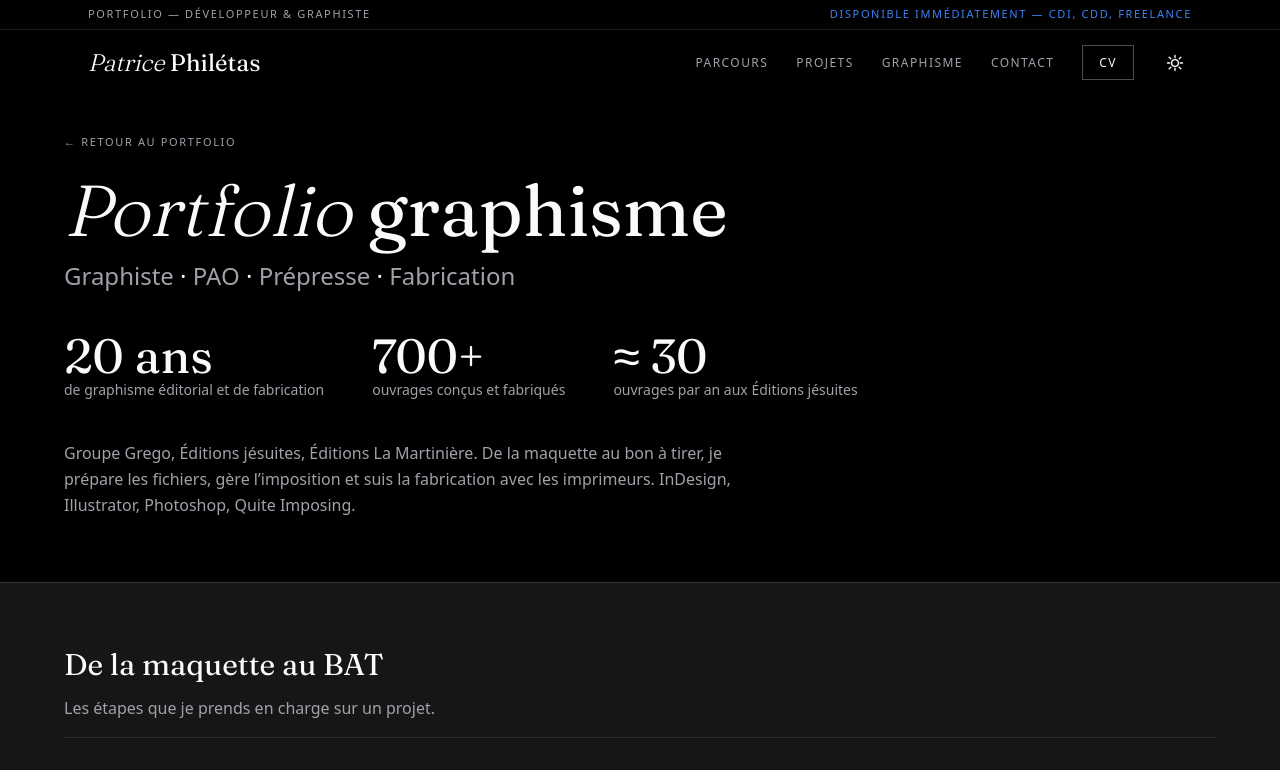
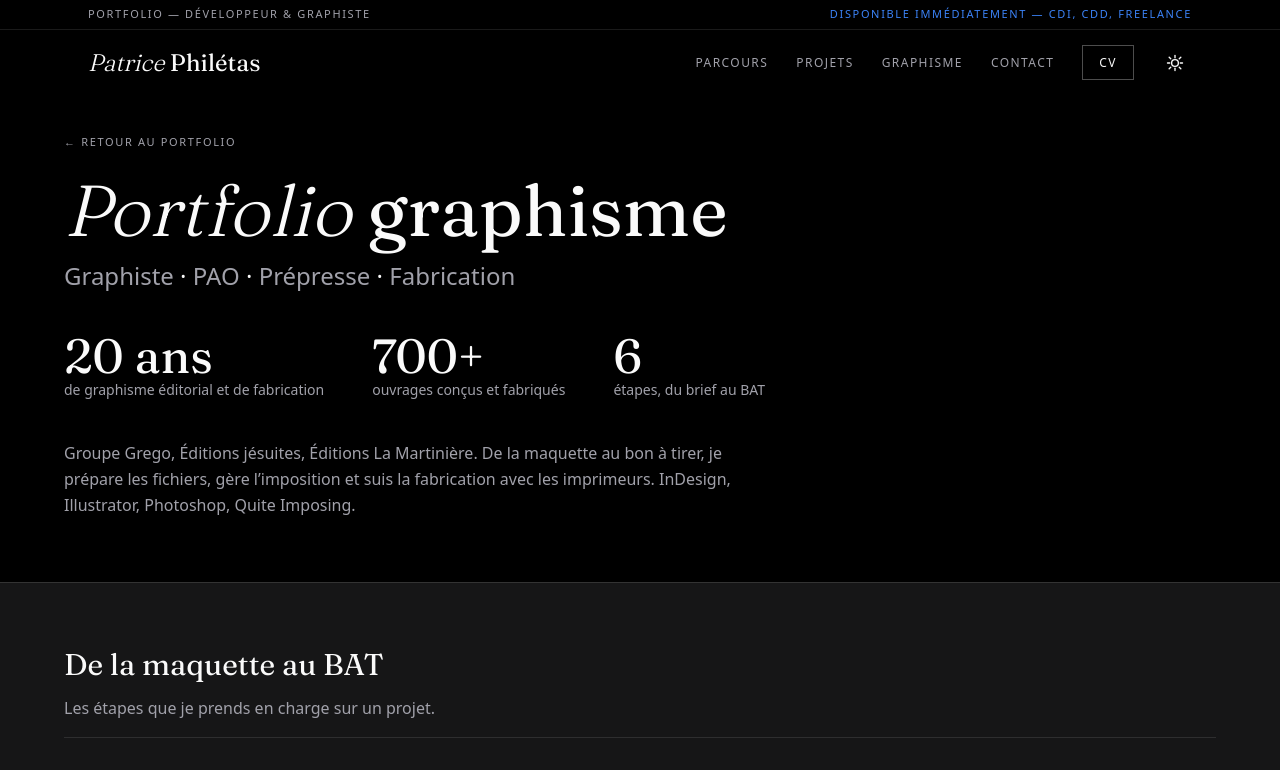
Before and after one commit to patphiletas/Portfolio, a Next.js app: page /graphisme in a window 1280 px wide. Shown: the top 770 px of the page. Built offline with nearby package versions, Linux system fonts and the light colour scheme.

Commit message:
stat couverture graphisme : 5 domaines d'expertise plutôt que le nombre de clients

```diff
--- a/app/graphisme/page.tsx
+++ b/app/graphisme/page.tsx
@@ -115,7 +115,7 @@ export default function GraphismePage() {
               {[
                 ["20 ans", "de graphisme éditorial et de fabrication"],
                 ["700+", "ouvrages conçus et fabriqués"],
-                ["≈ 30", "ouvrages par an aux Éditions jésuites"],
+                ["6", "étapes, du brief au BAT"],
               ].map(([value, label]) => (
                 <div key={value}>
                   <dt className="font-serif theme-text text-4xl md:text-5xl">{value}</dt>
```
